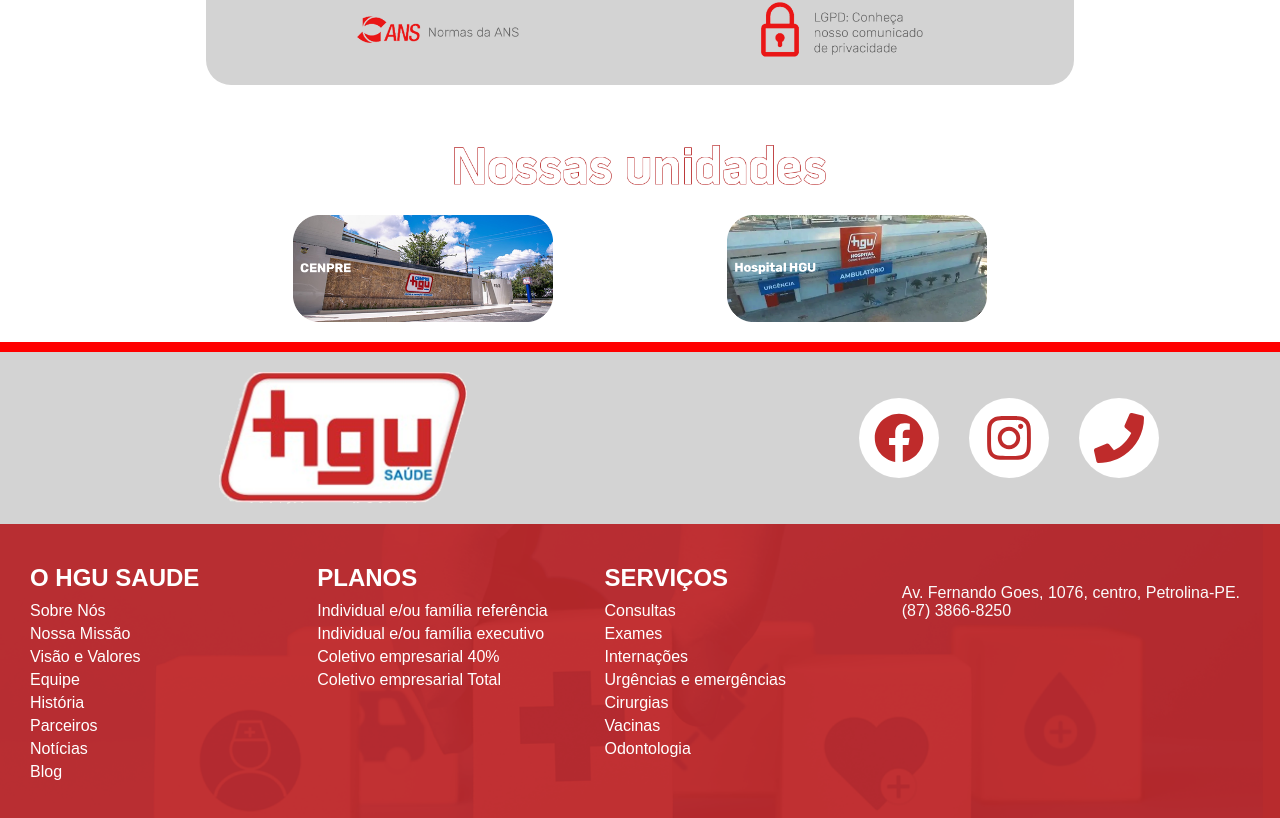
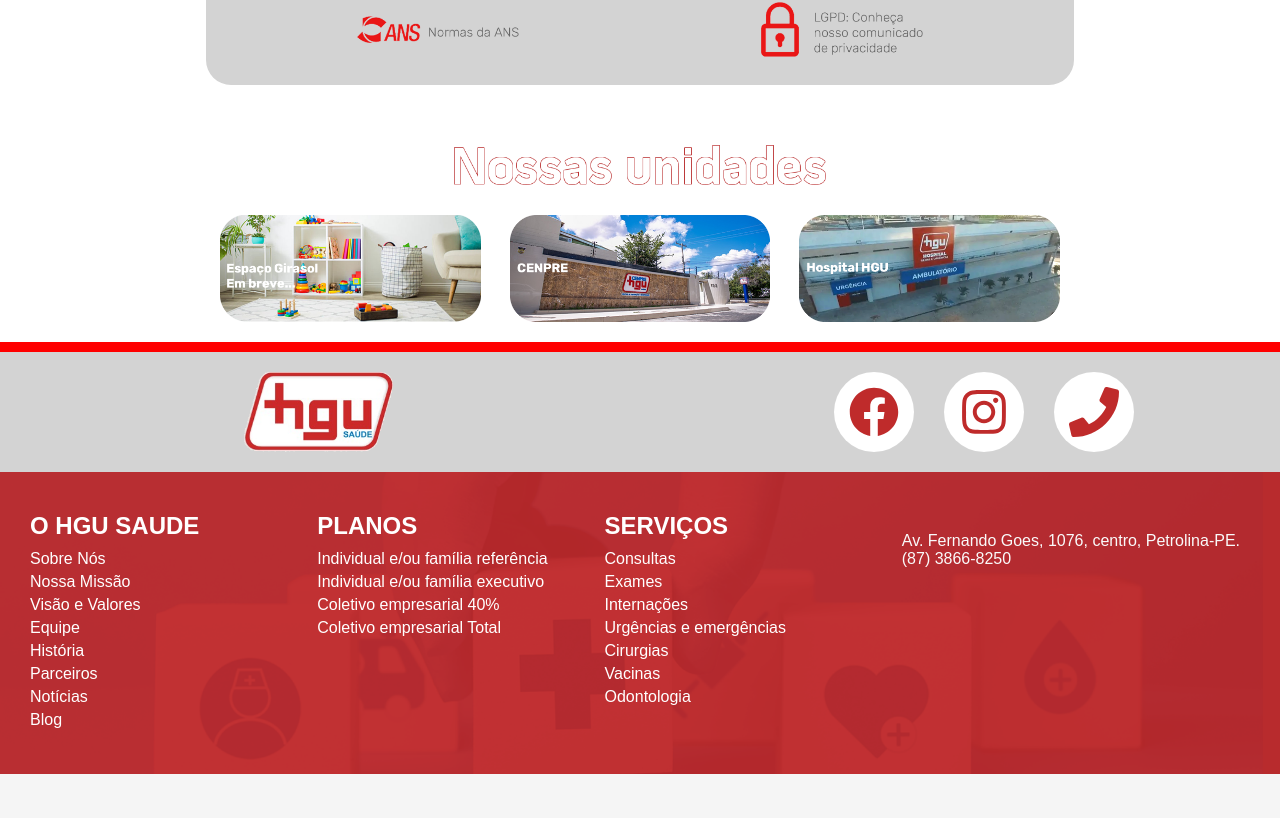
Before and after one commit to DanielRamoon/site-hgu, a React (Vite) app: page / in a window 1280 px wide. Shown: the part 3103-3921 px from the top of the page. After the commit the page ends 3877 px from the top, so only its background shows below. Built offline with nearby package versions, Linux system fonts and the light colour scheme.

Commit message:
ajuste-telass

```diff
--- a/src/components/footer/style.ts
+++ b/src/components/footer/style.ts
@@ -33,7 +33,7 @@
 `;
 
 export const Image = styled.img`
-  width: 20%;
+  width: 12%;
   margin: 0 10px;
   margin-left: 3rem;
   transition: transform 0.3s ease, opacity 0.3s ease;
--- a/src/components/main-slider/styles.ts
+++ b/src/components/main-slider/styles.ts
@@ -13,11 +13,11 @@
 
   @media (max-width: 768px) {
     padding: 0 1rem;
-    height: 80vh;
+    height: 60vh;
   }
 
   @media (min-width: 769px) and (max-width: 1200px) {
-    height: 64vh; /* Ajuste para telas médias (como notebooks) */
+    height: 84vh; /* Ajuste para telas médias (como notebooks) */
   }
 
   @media (min-width: 1920px) {
--- a/src/components/sectionInfo/index.tsx
+++ b/src/components/sectionInfo/index.tsx
@@ -12,6 +12,7 @@
 import CentralImageSrc from "./../../assets/titulo-unidades.fw.png";
 import BottomImage02 from "./../../assets/unidade02.png";
 import BottomImage03 from "./../../assets/unidade03.png";
+import BottomImage01 from "./../../assets/unidade001.png";
 
 interface HandleImageClickParams {
   title: string;
@@ -44,8 +45,18 @@
       <CentralImage src={CentralImageSrc} alt="Central Image" />
       <BottomImageWrapper>
         <BottomImage
+          src={BottomImage01}
+          alt="Bottom Image 2"
+          onClick={() =>
+            handleImageClick({
+              title: "Espaço Girasol",
+              imageSrc: BottomImage01,
+            })
+          }
+        />
+        <BottomImage
           src={BottomImage02}
-          alt="Bottom Image 2"
+          alt="Bottom Image 1"
           onClick={() =>
             handleImageClick({
               title: "CENPRE - Centro de Prevenção e Reabilitação do HGU",
--- a/src/components/sectionPlanos/styles.ts
+++ b/src/components/sectionPlanos/styles.ts
@@ -97,7 +97,7 @@
 
   @media (max-width: 768px) {
     position: relative;
-    top: 3.6rem;
+    top: 4.6rem;
     left: 2rem;
     z-index: -1;
     text-align: center;
```
